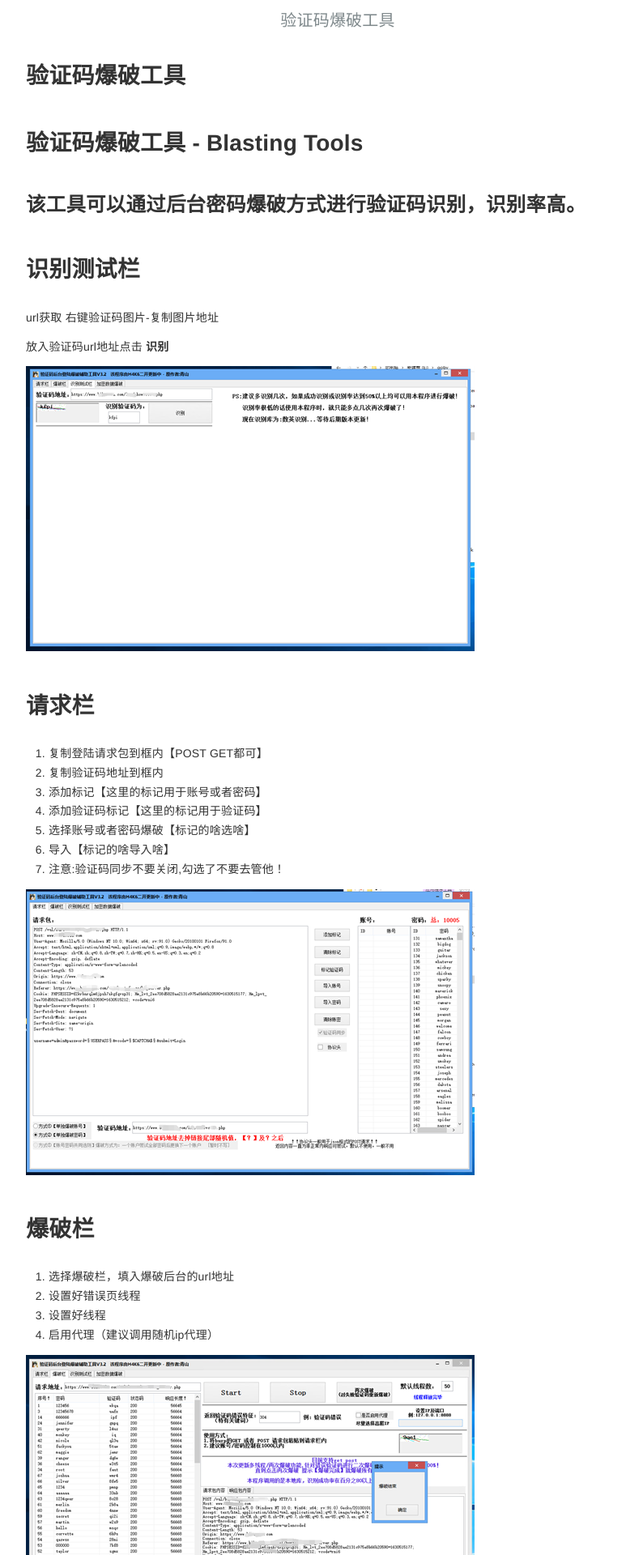
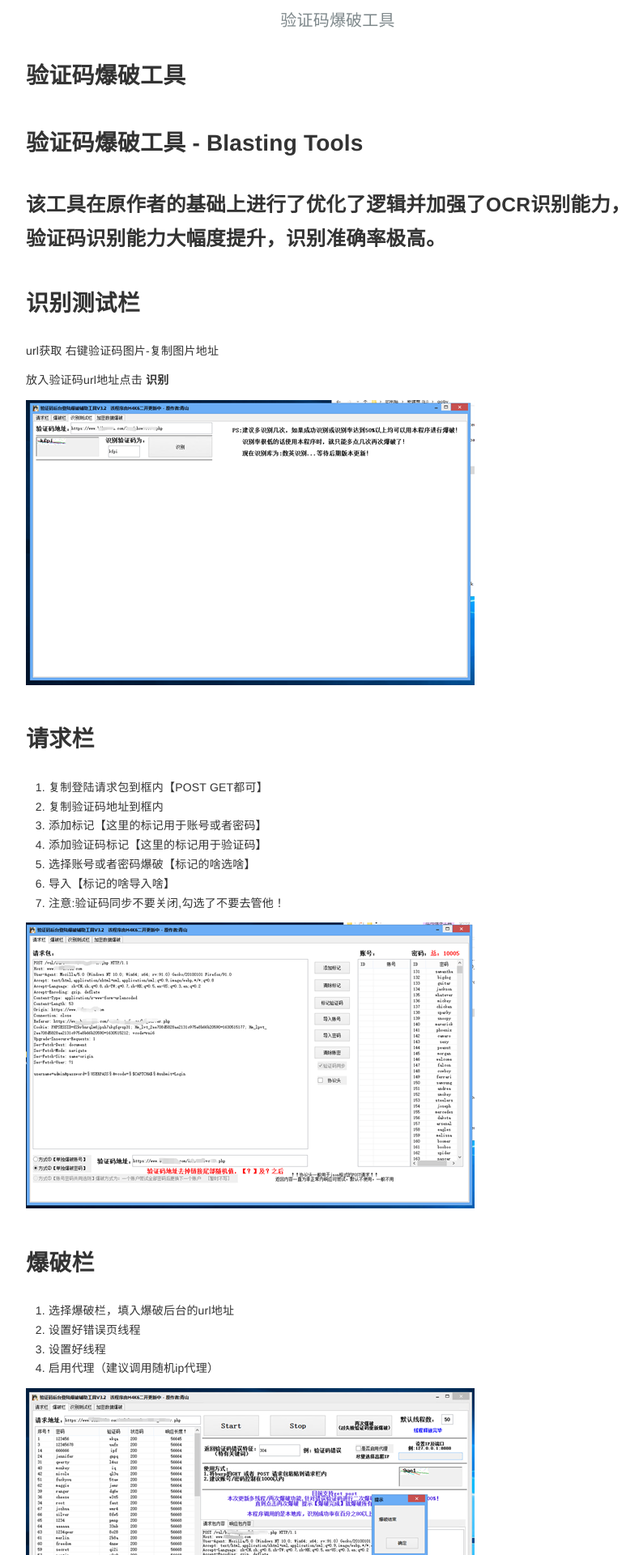
Before and after one commit to H4K6/APTMAX, a Jekyll site: the page built from _posts/2021-8-21-BlastingTools.md, in a window 1280 px wide. Shown: the top 1920 px of the page at 81% size, without its empty margins (223-1017 px from the left). Built offline with Jekyll 4.4.1, drawn with Linux system fonts in a browser that asks for light colours.

Commit message:
Update 2021-8-21-BlastingTools.md

```diff
--- a/_posts/2021-8-21-BlastingTools.md
+++ b/_posts/2021-8-21-BlastingTools.md
@@ -8,7 +8,7 @@ layout: post
 
 # 验证码爆破工具 - Blasting Tools
 
-## 该工具可以通过后台密码爆破方式进行验证码识别，识别率高。
+## 该工具在原作者的基础上进行了优化了逻辑并加强了OCR识别能力，验证码识别能力大幅度提升，识别准确率极高。
 
 # 识别测试栏
 
```
